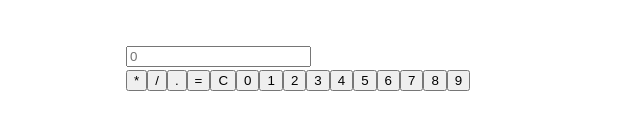
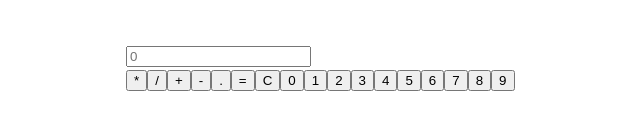
Before and after one commit to Carol21d/CalculatorVue, a Vue app in the folder Calculator-Vue/: page / in a window 1280 px wide. Shown: the part 332-462 px from the top of the page, without its empty margins (514-1154 px from the left). Built offline with nearby package versions, Linux system fonts and the light colour scheme.

Commit message:
added function addition and subtract

```diff
--- a/Calculator-Vue/src/components/TheWelcome.vue
+++ b/Calculator-Vue/src/components/TheWelcome.vue
@@ -1,6 +1,4 @@
 <script>
-
-
 export default {
   data() {
     return {
@@ -8,6 +6,8 @@ export default {
       buttons: [
         { id: 'multiplication', label: '*' },
         { id: 'division', label: '/' },
+         { id: 'addition', label: '+' },
+        { id: 'subtraction', label: '-' },
         { id: 'coma', label: '.' },
         { id: 'equals', label: '=' },
         { id: 'cleanScreen', label: 'C' },
@@ -40,16 +40,18 @@ export default {
         case 'divide':
           this.result += ' ' + button.label + ' ';
           break;
+        case 'addition':
+          this.result += ' ' + button.label + ' ';
+          break;
+        case 'subtract':
+          this.result += ' ' + button.label + ' ';
+          break;
         default:
-                        this.result +=  button.label;
+          this.result += button.label;
       }
     }
   },
 }
-
-
-
-
 </script>
 <template>
   <div class="wrapper">
@@ -57,8 +59,7 @@ export default {
       <input type="text" v-model="result" placeholder="0" readonly />
     </div>
     <div class="wrapper-buttons">
-            <button v-for="button in buttons" :key="button.id" @click="operationChoose(button)">{{ button.label
-                }}</button>
+      <button v-for="button in buttons" :key="button.id" @click="operationChoose(button)">{{ button.label }}</button>
     </div>
   </div>
 </template>
```
Lines whose indentation alone changed are shown as unchanged.
